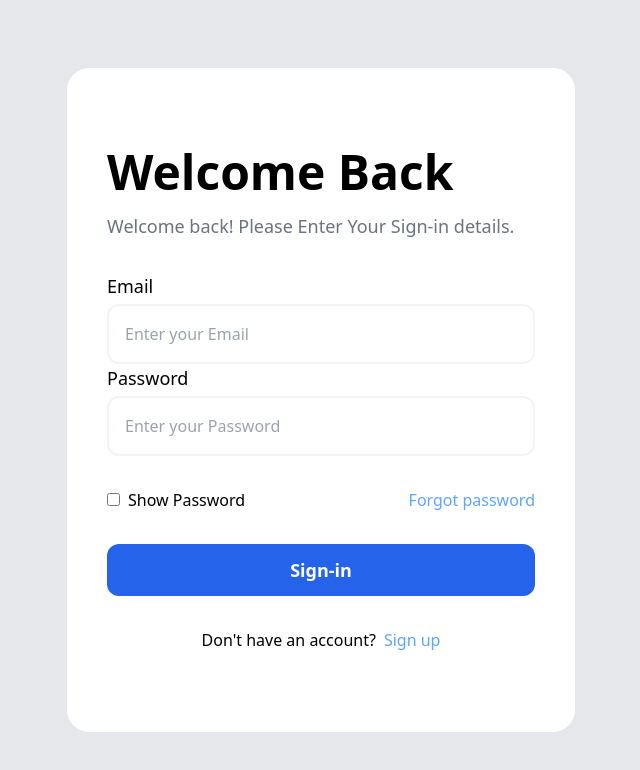
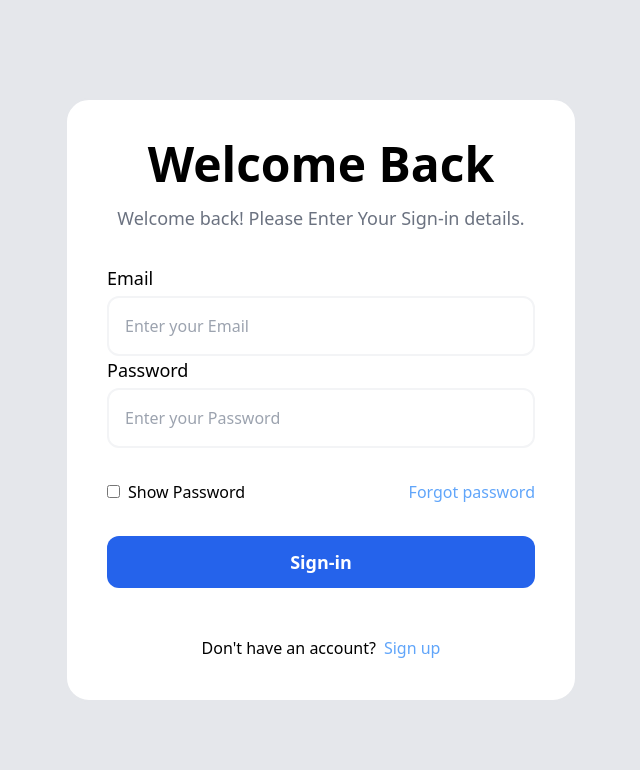
Before and after one commit to MatheeshaPJ/ABC_Restaurant, a React (Create React App) app in the folder frontend/: page /signin in a window 1280 px wide. Shown: the top 770 px of the page, without its empty margins (319-959 px from the left). Built offline with nearby package versions, Linux system fonts and the light colour scheme.

Commit message:
Update Signin.jsx

```diff
--- a/frontend/src/pages/Signin.jsx
+++ b/frontend/src/pages/Signin.jsx
@@ -5,9 +5,9 @@ const Signin = () => {
   return (
     <div className='bg-gray-200 h-lvh '>
       <div className='flex w-full h-screen justify-center items-center'>
-      <div className='w-full lg:w-2/5 justify-center items-center bg-white px-10 py-20 rounded-3xl border-2 border-gray-200'>
-        <h1 className='text-5xl font-semibold'>Welcome Back</h1>
-        <p className='font-medium text-lg text-gray-500 mt-4'>Welcome back! Please Enter Your Sign-in details.</p>
+      <div className='w-full lg:w-2/5 justify-center items-center bg-white px-10 py-10 rounded-3xl border-2 border-gray-200'>
+        <h1 className='text-5xl font-semibold text-center'>Welcome Back</h1>
+        <p className='font-medium text-lg text-gray-500 mt-4 text-center'>Welcome back! Please Enter Your Sign-in details.</p>
         <div className='mt-8'>
           <div>
             <label className='text-lg font-medium'>Email</label>
@@ -37,9 +37,9 @@ const Signin = () => {
             {/* <button className='flex items-center justify-center gap-2 active:scale-[.98] transition-all hover:scale-[1.01] ease-in-out'>
               Sign-in with Google</button> */}
           </div>
-          <div className='mt-8 flex justify-center items-center'>
-            <p className='font-medium text-base'>Don't have an account?</p>
-            <Link className='text-blue-400 text-base font-medium ml-2'to='/signup' >Sign up</Link>
+          <div className='mt-12 flex justify-center items-center'>
+            <p className='font-medium text-base text-center'>Don't have an account?</p>
+            <Link className='text-blue-400 text-base font-medium ml-2 'to='/signup' >Sign up</Link>
           </div>
         </div>
       </div>
```
